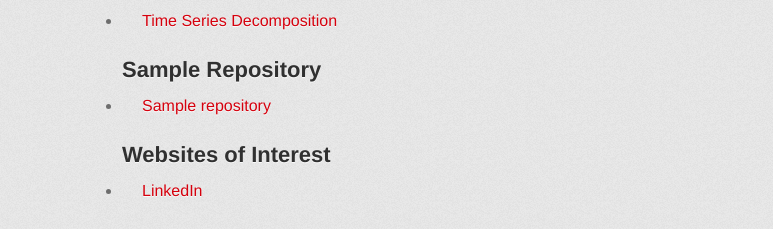
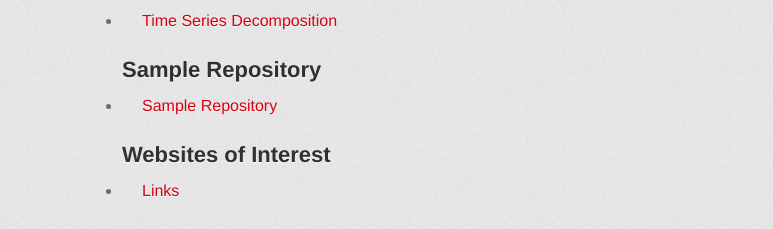
Before and after one commit to BACTx/BACTx.github.io, a Jekyll site: the page built from index.md, in a window 1280 px wide. Shown: the part 942-1171 px from the top of the page, without its empty margins (208-981 px from the left). Built offline with Jekyll 4.4.1, drawn with Linux system fonts in a browser that asks for light colours; some web fonts are replaced; our own code applies the rules of GitHub Pages for plain Markdown files.

Commit message:
Update index.md

```diff
--- a/index.md
+++ b/index.md
@@ -5,7 +5,7 @@ description: Learning and experimenting with GitHub
 
 ## Me and My Favorite Guy
 
-![Cover photo](/pics/Dad and Eric.jpg)
+![Cover Photo](/pics/Dad and Eric.jpg)
 
 ## An example of my Python development skills
 
@@ -13,11 +13,11 @@ description: Learning and experimenting with GitHub
 
 ## Sample Repository
 
-- [Sample repository](https://github.com/BACTx/sample)
+- [Sample Repository](https://github.com/BACTx/sample)
 
 ## Websites of Interest
 
-- [LinkedIn](/links/index.md)
+- [Links](/links/index.md)
 
 
 ## Find a very young Bruce in this AA commercial!
```
